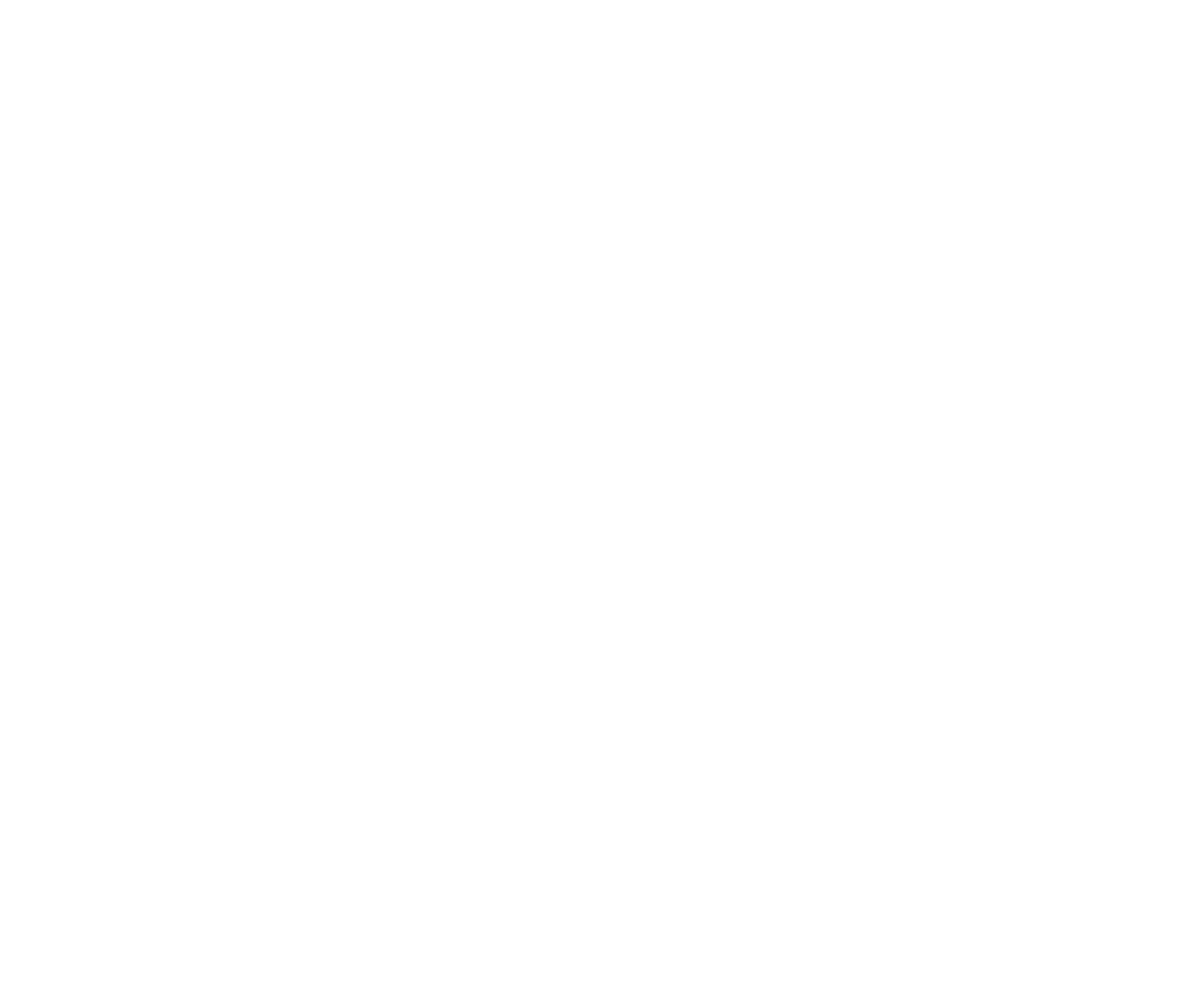
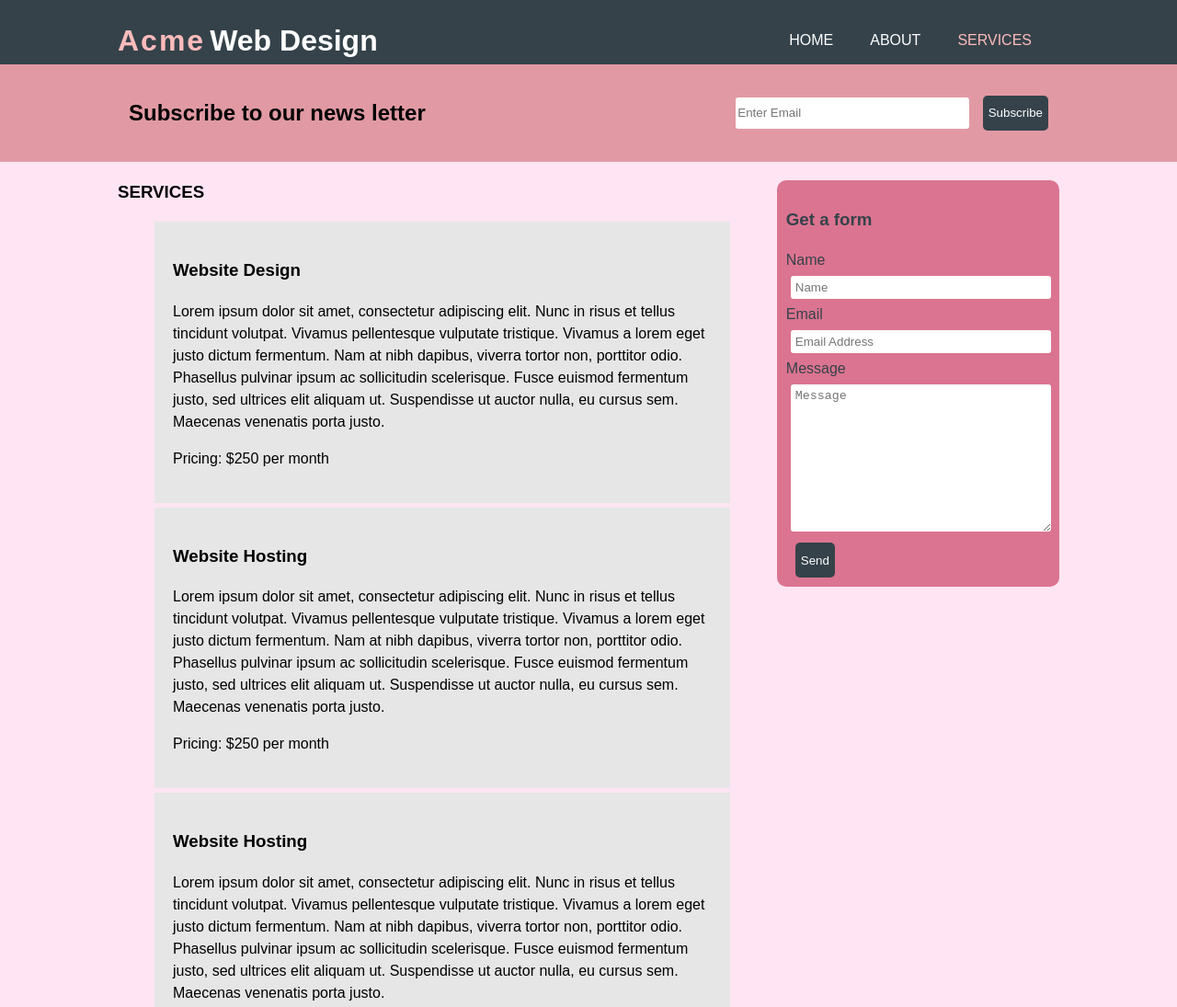
Before and after one commit to maedehjavadi/Practical-Html-Css, a plain HTML site: page service.html in a window 1280 px wide. Shown: the top 1095 px of the page at 92% size. Before the commit the page ends 800 px from the top, so only its background shows below. Drawn offline with Linux system fonts and the light colour scheme.

Commit message:
'complete'

```diff
--- a/CSS/style-1.css
+++ b/CSS/style-1.css
@@ -66,6 +66,7 @@ header li :hover{
     border-bottom: 2px #DB7490 solid;
 }
 /*end of header
+    Index page
 begin showcase*/
 #Showcase{
     min-height: 40px;
@@ -80,8 +81,10 @@ begin showcase*/
     font-size: 55px;
     margin-bottom: 10px;
 }
+
 /*#FFE0DF     #DB7490      #E19AA4*/
 /*begining newsletter part*/
+
 #newsletter{
     background-color: #E19AA4;
     padding: 15px;
@@ -101,11 +104,14 @@ begin showcase*/
     background-color: #35424a;
     margin-left: 10px;
     color: #ffffff;
+    border: 0;
+    border-radius: 5px;
 }
 #newsletter input[type="email"]{
     height: 32px;
     width: 250px;
     border-radius: 3px;
+    border: 0;
 }
 /*Boxes*/
 #boxes .container{
@@ -124,7 +130,7 @@ begin showcase*/
     /* border: #35424a solid 2px; */
 }
 #boxes .box img{
-    width: 90px;
+    width: 200px;
 }
 /*Footer*/
 footer{
@@ -147,3 +153,30 @@ main & sidebar*/
     width: 30%;
     margin-top:10px ;
 }
+/* service page
+*/
+.dark{
+    background-color: #DB7490;
+    margin-top: 10px;
+    padding:10px ;
+    color: #35424a;
+    border-radius: 10px;
+}
+ul#services li{
+    list-style: none;
+    padding: 20px;
+    border: #cccccc;
+    margin-bottom: 5px;
+    background: #e6e6e6;
+}
+aside#sidebar .quote input , aside#sidebar .quote textarea{
+    width: 95%;
+    padding: 5px;
+    border: 0;
+    border-radius: 3px;
+    margin: 5px;
+}
+aside#sidebar .quote label{
+
+    padding: 5px 0px;
+}
--- a/service.html
+++ b/service.html
@@ -0,0 +1,92 @@
+<!DOCTYPE html>
+<html>
+    <head>
+        <meta charset="utf-8">
+        <meta http-equiv="X-UA-Compatible" content="IE=edge">
+        <meta name="author" content="MaedeH">
+        <meta name="keywords" content="web design, affordable design">
+        <meta name="description" content="AffordableWeb Design">
+        <meta name="viewport" content="width=device-width, initial-scale=1">
+        <title>Acme Web Design|Services</title>
+        <link rel="stylesheet" href="./CSS/style-1.css">
+    </head>
+    <body>
+        <header>
+            <div class="container">
+                <div id="branding">
+                    <h1><span class="highlight">Acme</span>Web Design</h1>
+                </div>
+                <nav>
+                    <ul>
+                        <li><a href="index.html">HOME</a></li>
+                        <li><a href="about.html">ABOUT</a></li>
+                        <li class="current"><a href="service.html">SERVICES</a></li>
+                    </ul>
+                </nav>
+            </div>
+        </header>
+
+        <section id="newsletter">
+            <div class="container">
+                <h1>Subscribe to our news letter</h1>
+                <form id="form">
+                    <input type="email" placeholder="Enter Email" name="Email address" >
+                    <button type="submit" class="button-1">Subscribe</button>
+                </form>
+            </div>
+        </section>
+        <section id="main">
+            <div class="container">
+                <article id="about-col">
+                    <h1 class="about-title">SERVICES</h1>
+                    <ul id="services">
+                        <li>
+                            <h3>Website Design</h3>
+                            <p>Lorem ipsum dolor sit amet, consectetur adipiscing elit. Nunc in risus et tellus tincidunt volutpat. Vivamus pellentesque vulputate tristique. Vivamus a lorem eget justo dictum fermentum. Nam at nibh dapibus, viverra tortor non, porttitor odio. Phasellus pulvinar ipsum ac sollicitudin scelerisque. Fusce euismod fermentum justo, sed ultrices elit aliquam ut. Suspendisse ut auctor nulla, eu cursus sem. Maecenas venenatis porta justo.
+                            </p>
+                            <p>Pricing: $250 per month</p>
+
+                        </li>
+                        <li>
+                            <h3>Website Hosting</h3>
+                            <p>Lorem ipsum dolor sit amet, consectetur adipiscing elit. Nunc in risus et tellus tincidunt volutpat. Vivamus pellentesque vulputate tristique. Vivamus a lorem eget justo dictum fermentum. Nam at nibh dapibus, viverra tortor non, porttitor odio. Phasellus pulvinar ipsum ac sollicitudin scelerisque. Fusce euismod fermentum justo, sed ultrices elit aliquam ut. Suspendisse ut auctor nulla, eu cursus sem. Maecenas venenatis porta justo.
+                            </p>
+                            <p>Pricing: $250 per month</p>
+
+                        </li>
+                        <li>
+                            <h3>Website Hosting</h3>
+                            <p>Lorem ipsum dolor sit amet, consectetur adipiscing elit. Nunc in risus et tellus tincidunt volutpat. Vivamus pellentesque vulputate tristique. Vivamus a lorem eget justo dictum fermentum. Nam at nibh dapibus, viverra tortor non, porttitor odio. Phasellus pulvinar ipsum ac sollicitudin scelerisque. Fusce euismod fermentum justo, sed ultrices elit aliquam ut. Suspendisse ut auctor nulla, eu cursus sem. Maecenas venenatis porta justo.
+                            </p>
+                            <p>Pricing: $250 per month</p>
+
+                        </li>
+                    </ul>
+                </article>
+                <aside id="sidebar">
+                    <div class="dark">
+                        <h3>Get a form</h3>
+                        <form class="quote">
+                            <div>
+                                <label >Name</label><br>
+                                <input type="text" placeholder="Name" >
+                            </div>
+                            <div>
+                                <label >Email</label><br>
+                                <input type="email" placeholder="Email Address" >
+                            </div>
+                            <div>
+                                <label >Message</label><br>
+                                <textarea  placeholder="Message" cols="30" rows="10"></textarea>
+                            </div>
+                            <button class="button-1" type="submit">Send</button>
+                        </form>
+                    </div>
+                </aside>
+            </div>
+        </section>
+        <footer>
+            <p>Acme Web Design &copy; 2019 </p>
+        </footer>
+    </body>
+</html>
```
